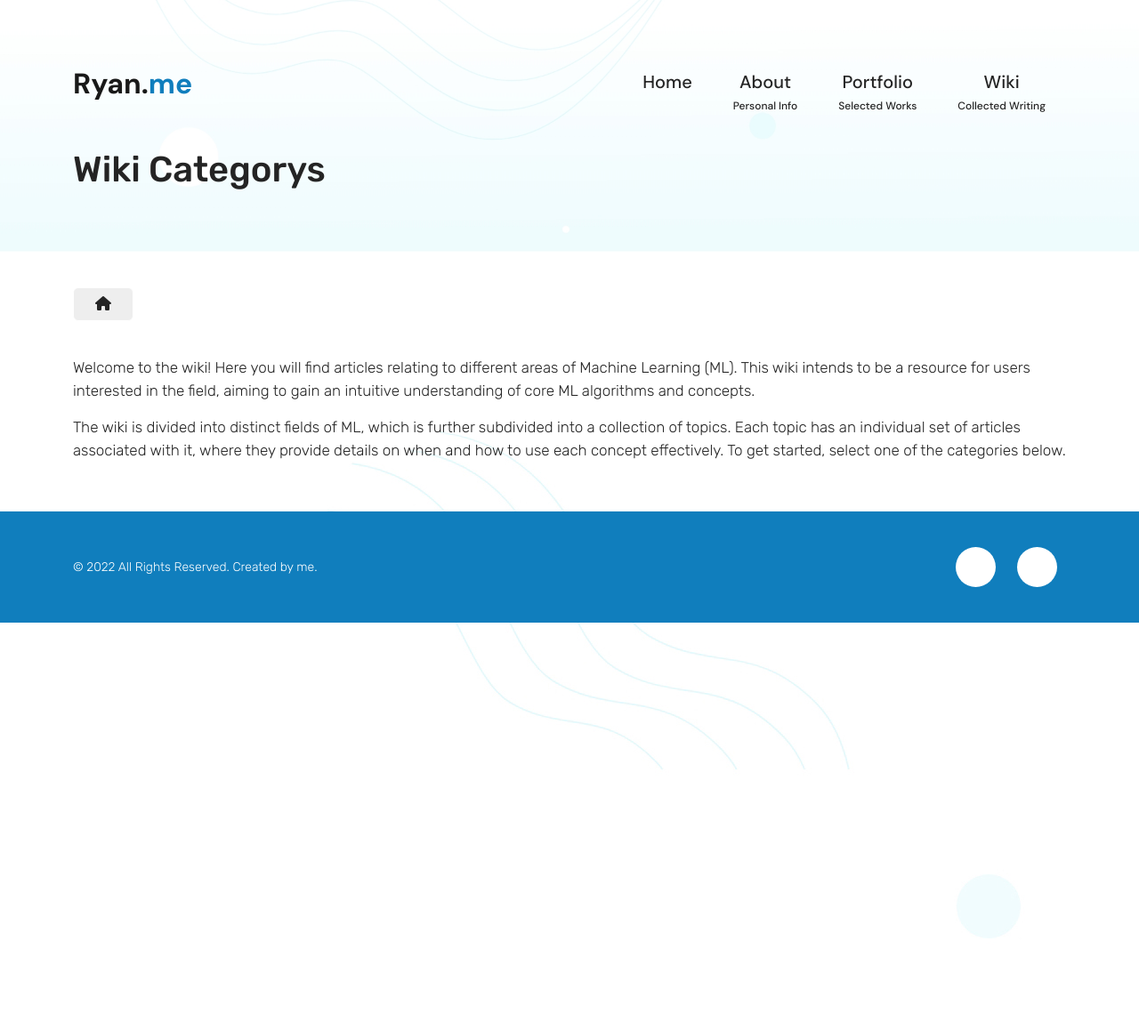
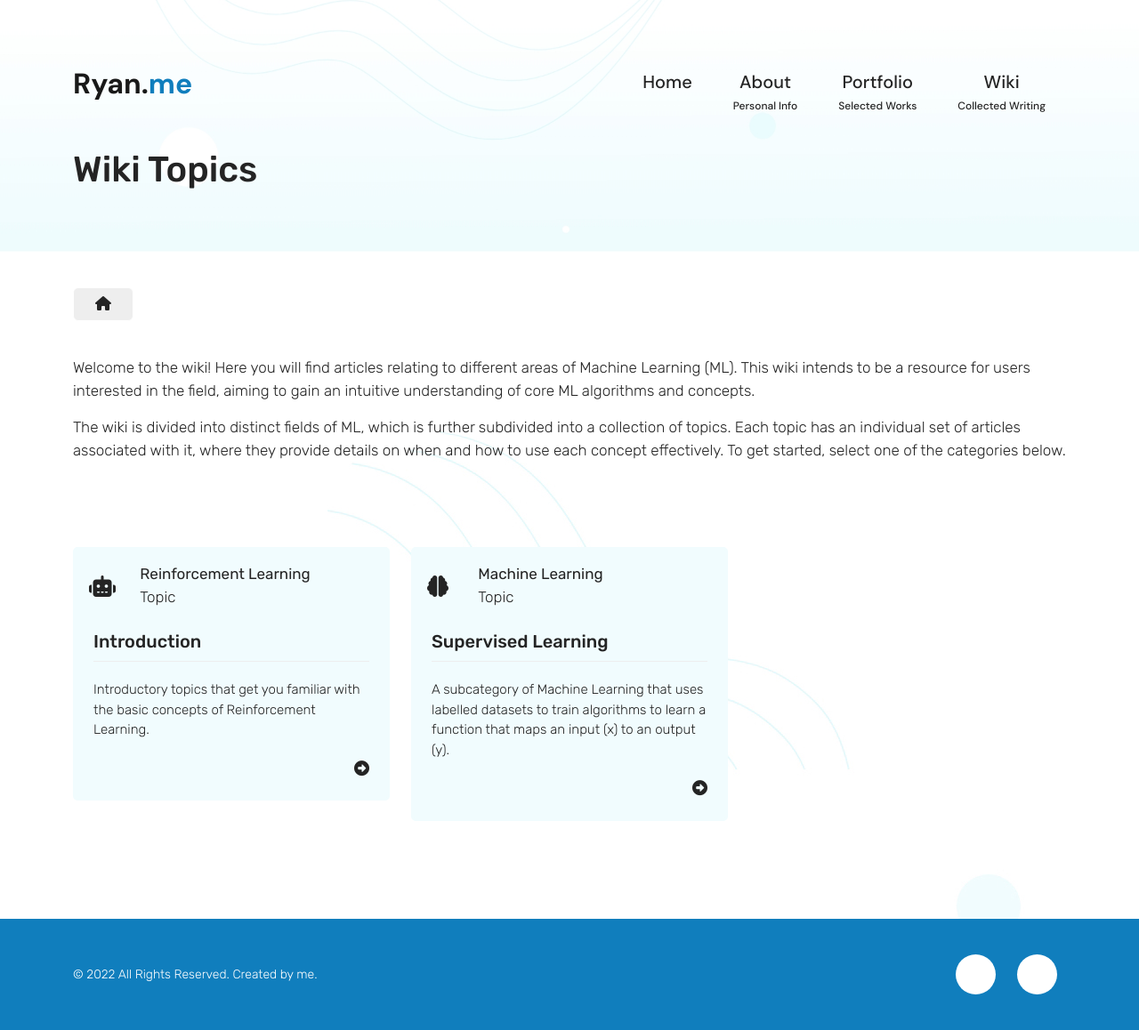
Before and after one commit to Achronus/achronus.github.io, a Jekyll site: the page built from wiki.html, in a window 1280 px wide. Shown: the whole page at 89% size. Built offline with Jekyll 4.4.1, drawn with Linux system fonts in a browser that asks for light colours; nearby versions of some CDN libraries.

Commit message:
Fixed wiki display issues

```diff
--- a/_layouts/wiki-default.html
+++ b/_layouts/wiki-default.html
@@ -10,11 +10,7 @@
                 <div class="container">
                     <div class="row">
                         <div class="col-auto title">
-                            {%- if page.slug != site.wiki_page_url -%}
-                                <h2>{{ page.title }} {{ page.type }}s</h2>
-                            {%- else -%}
-                                <h2>{{ page.title }}</h2>
-                            {%- endif -%}
+                            <h2>{{ page.title }} {{ page.type }}s</h2>
                         </div><!-- .title -->
                     </div><!-- .row -->
                 </div><!-- .container -->
--- a/wiki.html
+++ b/wiki.html
@@ -1,7 +1,6 @@
 ---
 title: Wiki
-list_type: site.wiki_categories
-type: Category
+type: Topic
 id: wiki-page
 layout: wiki-default
 ---
```
